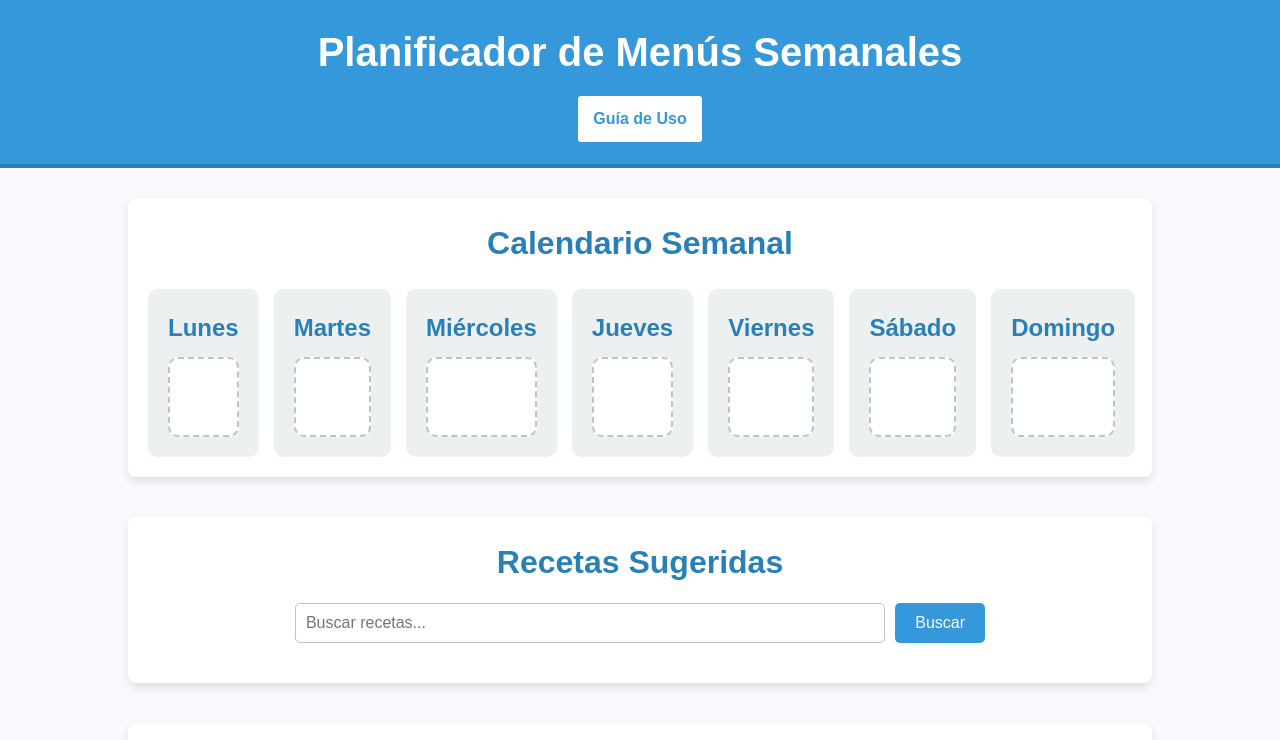
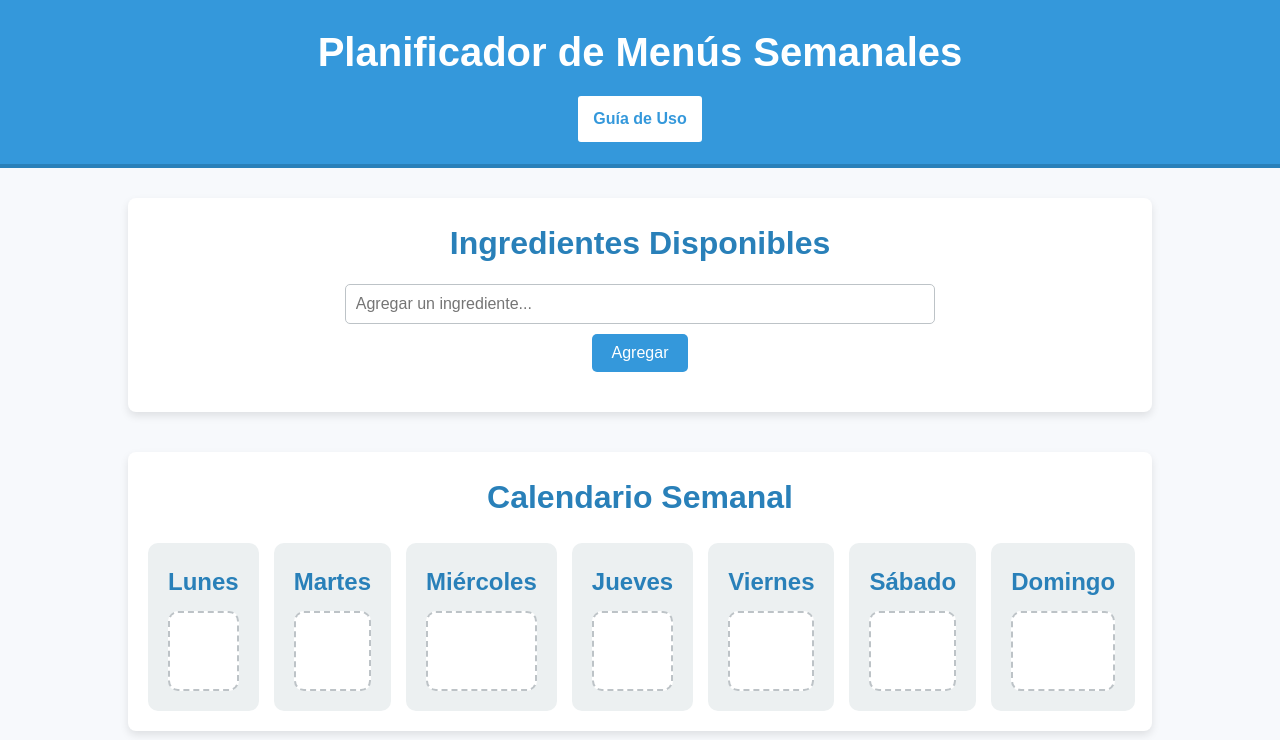
Before and after one commit to Albertomfu/Planificador_Menu, a plain HTML site: page index.html in a window 1280 px wide. Shown: the top 740 px of the page. Drawn offline with nearby package versions, Linux system fonts and the light colour scheme; a script that the page names is missing.

Commit message:
arreglos

```diff
--- a/index.html
+++ b/index.html
@@ -23,7 +23,7 @@
 
     <main>
       <!-- Sección de Ingredientes -->
-      <!-- <section id="ingredients">
+      <section id="ingredients">
         <h2>Ingredientes Disponibles</h2>
         <div id="ingredients-list">
           <input
@@ -34,7 +34,7 @@
           <button id="add-ingredient-btn">Agregar</button>
           <ul id="ingredient-list"></ul>
         </div>
-      </section> -->
+      </section>
 
       <!-- Sección del Calendario -->
       <section id="calendar">
```
